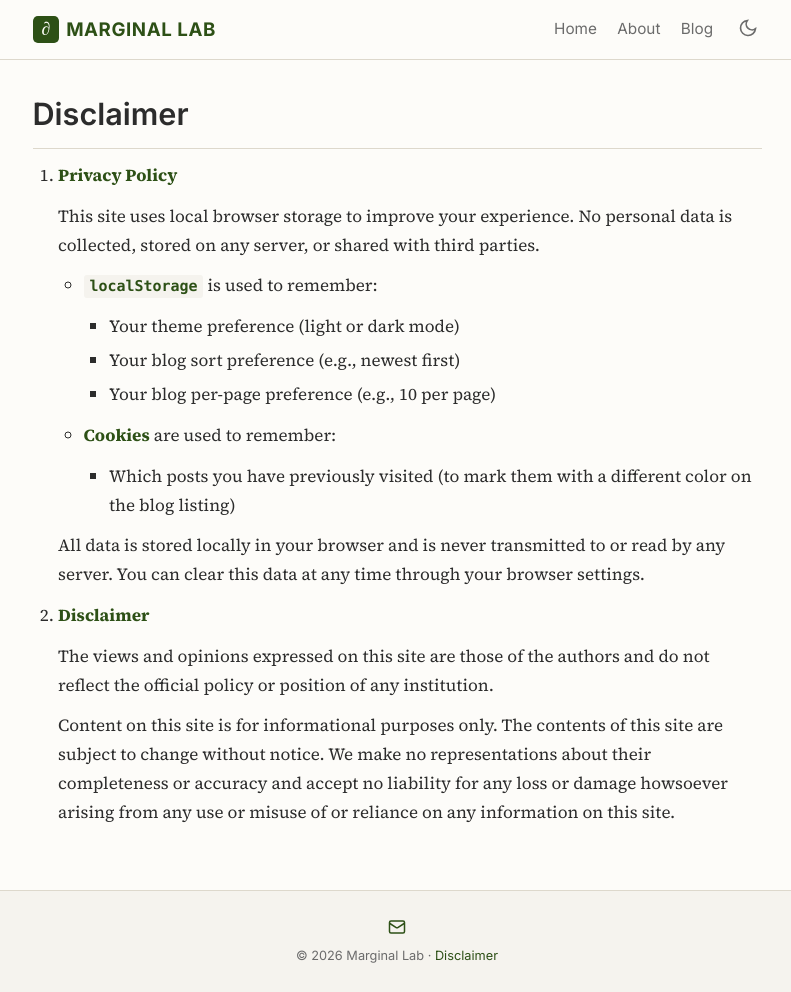
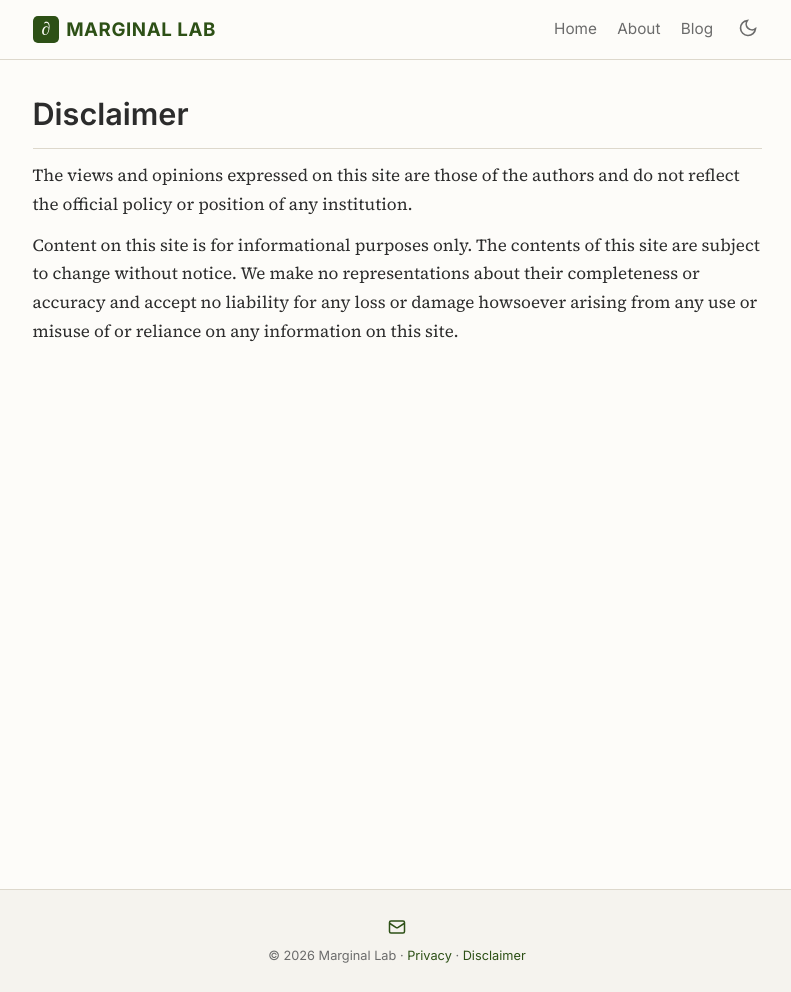
Before and after one commit to marginallabs/marginallabs.github.io, a Jekyll site: the page built from _pages/disclaimer.md, in a window 1280 px wide and 992 px high. Shown: the whole window, without its empty margins (243-1034 px from the left). Built offline with Jekyll 4.4.1, drawn with Linux system fonts in a browser that asks for light colours.

Commit message:
Split into separate Privacy Policy and Disclaimer pages with footer links
Co-Authored-By: Claude Opus 4.7 <noreply@anthropic.com>

```diff
--- a/_layouts/default.html
+++ b/_layouts/default.html
@@ -107,7 +107,7 @@
       <div class="footer-contact">
         <a href="mailto:{{ site.email }}"><svg xmlns="http://www.w3.org/2000/svg" width="18" height="18" viewBox="0 0 24 24" fill="none" stroke="currentColor" stroke-width="2"><rect x="2" y="4" width="20" height="16" rx="2"/><path d="m22 7-8.97 5.7a1.94 1.94 0 0 1-2.06 0L2 7"/></svg></a>
       </div>
-      <p class="footer-text">&copy; {{ 'now' | date: "%Y" }} Marginal Lab &middot; <a href="/disclaimer/">Disclaimer</a></p>
+      <p class="footer-text">&copy; {{ 'now' | date: "%Y" }} Marginal Lab &middot; <a href="/privacy/">Privacy</a> &middot; <a href="/disclaimer/">Disclaimer</a></p>
     </div>
   </footer>
 
--- a/_pages/disclaimer.md
+++ b/_pages/disclaimer.md
@@ -4,24 +4,6 @@ title: Disclaimer
 permalink: /disclaimer/
 ---
 
-1. **Privacy Policy**
+The views and opinions expressed on this site are those of the authors and do not reflect the official policy or position of any institution.
 
-   This site uses local browser storage to improve your experience. No personal data is collected, stored on any server, or shared with third parties.
-
-   - **`localStorage`** is used to remember:
-
-      - Your theme preference (light or dark mode)
-      - Your blog sort preference (e.g., newest first)
-      - Your blog per-page preference (e.g., 10 per page)
-
-   - **Cookies** are used to remember:
-
-      - Which posts you have previously visited (to mark them with a different color on the blog listing)
-
-   All data is stored locally in your browser and is never transmitted to or read by any server. You can clear this data at any time through your browser settings.
-
-2. **Disclaimer**
-
-   The views and opinions expressed on this site are those of the authors and do not reflect the official policy or position of any institution.
-
-   Content on this site is for informational purposes only. The contents of this site are subject to change without notice. We make no representations about their completeness or accuracy and accept no liability for any loss or damage howsoever arising from any use or misuse of or reliance on any information on this site.
+Content on this site is for informational purposes only. The contents of this site are subject to change without notice. We make no representations about their completeness or accuracy and accept no liability for any loss or damage howsoever arising from any use or misuse of or reliance on any information on this site.
```
Also changed, not shown: _pages/privacy.md (added, +19 -0 lines).
